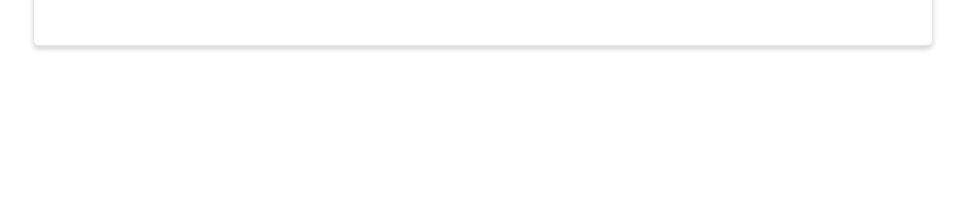
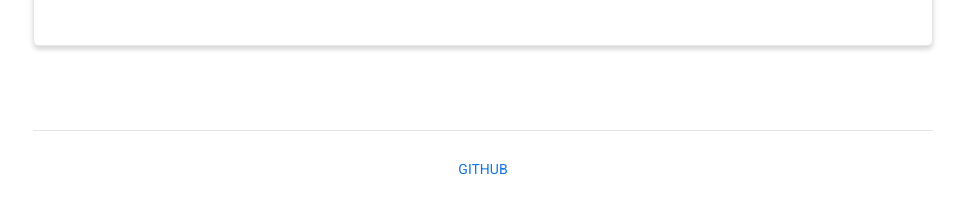
Before and after one commit to ElishaFlacon/file-converter, a React (Create React App) app: page / in a window 1280 px wide. Shown: the part 1028-1236 px from the top of the page, without its empty margins (157-1122 px from the left). Before the commit the page ends 1098 px from the top, so only its background shows below. Built offline with nearby package versions, Linux system fonts and the light colour scheme; a web font is replaced by a local one.

Commit message:
add footer

```diff
--- a/src/App.js
+++ b/src/App.js
@@ -3,6 +3,7 @@ import './styles/App.css';
 import Headers from './components/Header';
 import { BrowserRouter } from 'react-router-dom';
 import AppRouter from './components/AppRouter';
+import Footer from './components/Footer';
 
 
 function App() {
@@ -16,6 +17,7 @@ function App() {
                 <AppRouter />
             </div>
 
+            <Footer />
         </BrowserRouter>
     );
 }
--- /dev/null
+++ b/src/components/Footer.jsx
@@ -0,0 +1,18 @@
+import React from 'react';
+import '../styles/Footer.css';
+import { Button } from 'rsuite';
+
+
+function Footer() {
+    return (
+        <div className='footer container'>
+            <hr />
+            <Button appearance="link" target='_blank' href='https://github.com/ElishaFlacon/file-converter'>
+                GITHUB
+            </Button>
+        </div>
+    );
+}
+
+
+export default Footer;
--- /dev/null
+++ b/src/styles/Footer.css
@@ -0,0 +1,5 @@
+.footer {
+    margin: auto;
+    padding: 40px 0 24px 0;
+    text-align: center;
+}
```
